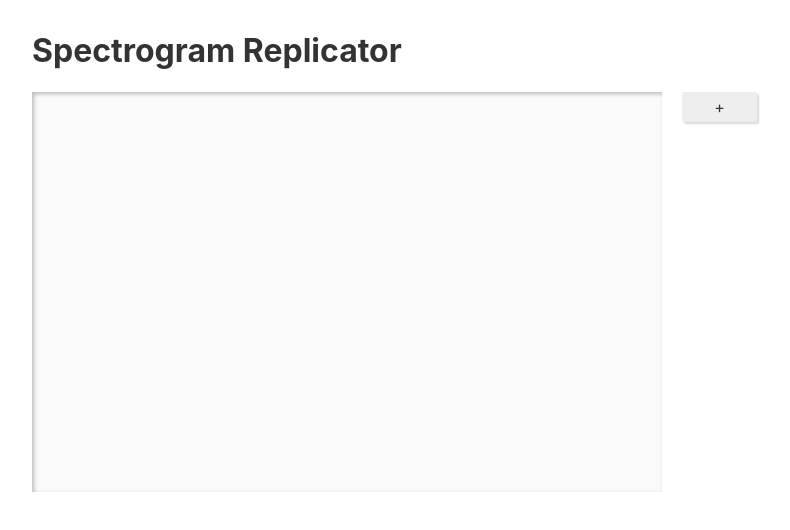
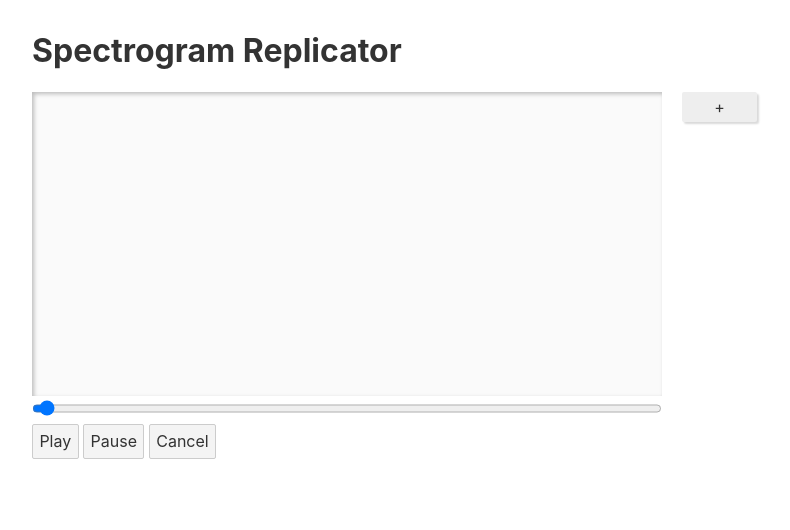
Before and after one commit to EmNudge/Spectrogram-Replicator, a Svelte app: page / in a window 1280 px wide. Shown: the top 530 px of the page, without its empty margins (158-948 px from the left). Built offline with nearby package versions, Linux system fonts and the light colour scheme.

Commit message:
added timeline

```diff
--- a/src/App.svelte
+++ b/src/App.svelte
@@ -1,6 +1,7 @@
 <script>
 	import Canvas from './components/canvas.svelte'
 	import LineMenu from './components/lineMenu.svelte'
+	import AudioControls from './components/audioControls.svelte'
 </script>
 
 <style>
@@ -16,7 +17,11 @@
 		display: grid;
 		grid-template-columns: 1fr 250px;
 		grid-gap: 20px;
-		height: 400px;
+	}
+	.controls {
+		display: grid;
+		grid-template-columns: 1fr 250px;
+		grid-gap: 20px;
 	}
 </style>
 
@@ -28,4 +33,8 @@
 		<Canvas />
 		<LineMenu />
 	</div>
+	<div class="controls">
+		<AudioControls />
+		<div class="dummy-element"></div>
+	</div>
 </main>
--- /dev/null
+++ b/src/components/audioControls.svelte
@@ -0,0 +1,59 @@
+<script>
+  // 3 seconds
+  const TOTAL_TIME = 3000;
+
+  let timePerc = 0;
+  let reqId;
+  let startTime;
+
+  function updateTime() {
+    if (!reqId && startTime) {
+      startTime = new Date() - timePerc * (TOTAL_TIME / 100);
+    } else if (!startTime) {
+      startTime = new Date;
+    }
+
+    const elapsed = new Date() - startTime;
+    timePerc = elapsed / TOTAL_TIME * 100
+
+    if (timePerc > 100) {
+      reqId = null;
+      timePerc = 0;
+      return;
+    };
+
+    reqId = requestAnimationFrame(updateTime)
+  }
+
+  function cancelTime() {
+    timePerc = 0;
+
+    if (!reqId) return;
+    cancelAnimationFrame(reqId)
+    reqId = null;
+  }
+
+  function pauseTime() {
+    if (!reqId) return;
+
+    cancelAnimationFrame(reqId)
+    reqId = null;
+  }
+</script>
+
+<style>
+  input[type="range"] {
+    width: 100%;
+  }
+</style>
+
+<div>
+  <div class="playhead">
+    <input type="range" min={0} max={100} step={0.1} bind:value={timePerc} />
+  </div>
+  <div class="controls">
+    <button on:click={() => updateTime(new Date)}>Play</button>
+    <button on:click={pauseTime}>Pause</button>
+    <button on:click={cancelTime}>Cancel</button>
+  </div>
+</div>
--- a/src/components/canvas.svelte
+++ b/src/components/canvas.svelte
@@ -74,6 +74,7 @@
   canvas {
     box-shadow: inset 2px 2px 4px rgba(0, 0, 0, 0.25);
     background: #fafafa;
+    min-height: 300px;
   }
 </style>
 
```
